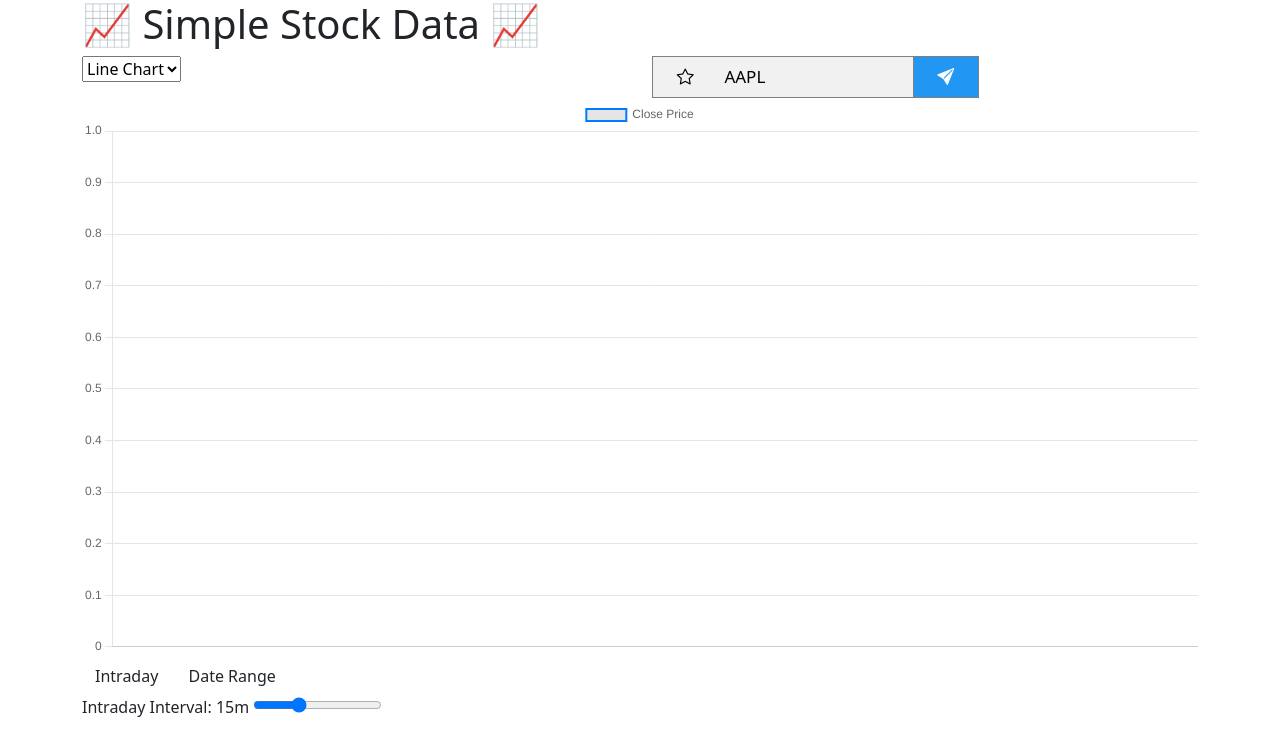
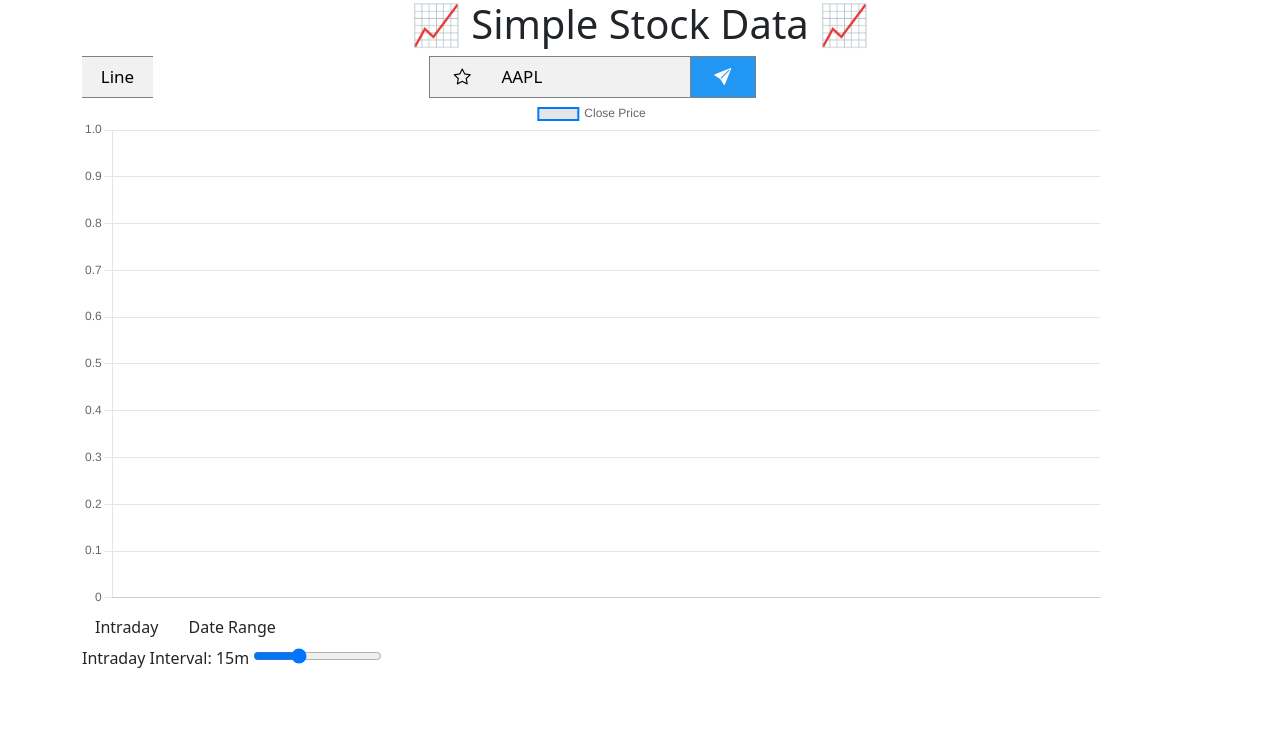
Before and after one commit to TomIgnoul/SimpleStockData, a website built with Vite: page index.html in a window 1280 px wide. Built offline with nearby package versions, Linux system fonts and the light colour scheme; files whose address does not match are found by name.

Commit message:
feat: styled chartSelector

```diff
--- a/index.html
+++ b/index.html
@@ -9,24 +9,24 @@
   <body>
     <div id="mainDiv" class="container">
       <!--  Header -->
+      <div class="row">
+        <div class="col-12">
           <header class="header">
             <h1>📈 Simple Stock Data 📈</h1>
           </header>
+        </div>
 
         <!-- Chart Area Group -->
 
-      <!-- Chart Controls & Searchfield -->
-      <div class="row">
-        <div class="col-6">
-          <div class="chart-controls">
-            <!-- <label for="ChartTypeSelector"></label> -->
+        <!-- ChartTypeSelecotr & Searchfield / favorites -->
+
+        <div class="col-1">
           <select id="ChartTypeSelector">
-              <option value="line">Line Chart</option>
-              <option value="bar">Bar Chart</option>
+            <option value="line">Line</option>
+            <option value="bar">Bar</option>
           </select>
         </div>
-        </div>
-        <div class="col-6">
+        <div class="col-9">
           <div class="SearchAndFavorites">
             <button id="addFavoriteButton" class="btn">
               <i class="bi bi-star"></i>
@@ -37,14 +37,16 @@
             </button>
           </div>
         </div>
-      </div>
 
         <!-- Actual Chart Canvas -->
+        <div class="col-11">
           <div class="chart-wrapper">
             <canvas id="chartCanvas"></canvas>
           </div>
-
-      <!--Search and Favorites -->
+        </div>
+        <!--Favorites still to add-->
+        <div class="col-1"></div>
+      </div>
 
       <!--  Interval/Range Mode Switch -->
       <div class="mode-switch">
@@ -68,10 +70,9 @@
           <input type="range" min="0" max="4" value="1" id="sliderDateRanges" />
         </div>
       </div>
-
-      <!--Favorites-->
+    </div>
+    <!-- favorites -->
     <ul id="favoritesList" class="favorites-list"></ul>
-    </div>
 
     <script type="module" src="/src/main/main.js"></script>
   </body>
--- a/src/styles/style.css
+++ b/src/styles/style.css
@@ -2,10 +2,28 @@
   box-sizing: border-box;
 }
 
-/* Search Field and buttonbutton */
+/* .col-6 {
+  display: flex;
+  justify-content: center;
+  align-items: center;
+} */
+/* ========================
+   Header
+======================== */
+
+.header {
+  text-align: center;
+}
+
+/* ========================
+   Search Input Group
+======================== */
 .SearchAndFavorites {
   display: flex;
-  margin-bottom: 1px;
+  justify-content: center;
+  align-items: center;
+  margin: 0 auto;
+  width: fit-content;
 }
 
 .SearchAndFavorites input {
@@ -14,8 +32,13 @@
   border: 1px solid grey;
   float: left;
   width: 60%;
-  background: #f1f1f1;
+  background: #f1f1f1 !important;
   border-left: none;
+}
+
+.SearchAndFavorites input:focus {
+  outline: none;
+  box-shadow: none;
 }
 
 #btntickerTextBox {
@@ -46,7 +69,7 @@
   float: left;
   width: 20%;
   padding: 7px;
-    background: #f1f1f1;;
+  background: #f1f1f1;
   color: black;
   font-size: 17px;
   border: 1px solid grey;
@@ -54,4 +77,30 @@
   cursor: pointer;
   border-radius: 0px !important ;
 }
+
+/* ========================
+   Chart type selector
+======================== */
+#ChartTypeSelector {
+  appearance: none; /* Standard */
+  -webkit-appearance: none; /* Safari */
+  -moz-appearance: none;
+  display: block;
+  margin: 0px;
+  background: #f1f1f1;
+  margin: auto;
+  font-size: 17px;
+  padding: 0px;
+  width: 100%;
+  height: 100%;
+  border: 1px solid grey;
+  border-left: none;
+  border-right: none;
+  text-align-last: center;
 }
+
+#ChartTypeSelector:focus {
+  border-color: #007bff; /* or any color you like */
+  outline: none; /* optional: removes default glow */
+  box-shadow: 0 0 0 2px rgba(0, 123, 255, 0.25); /* optional soft glow */
+}
```
Lines whose indentation alone changed are shown as unchanged.
